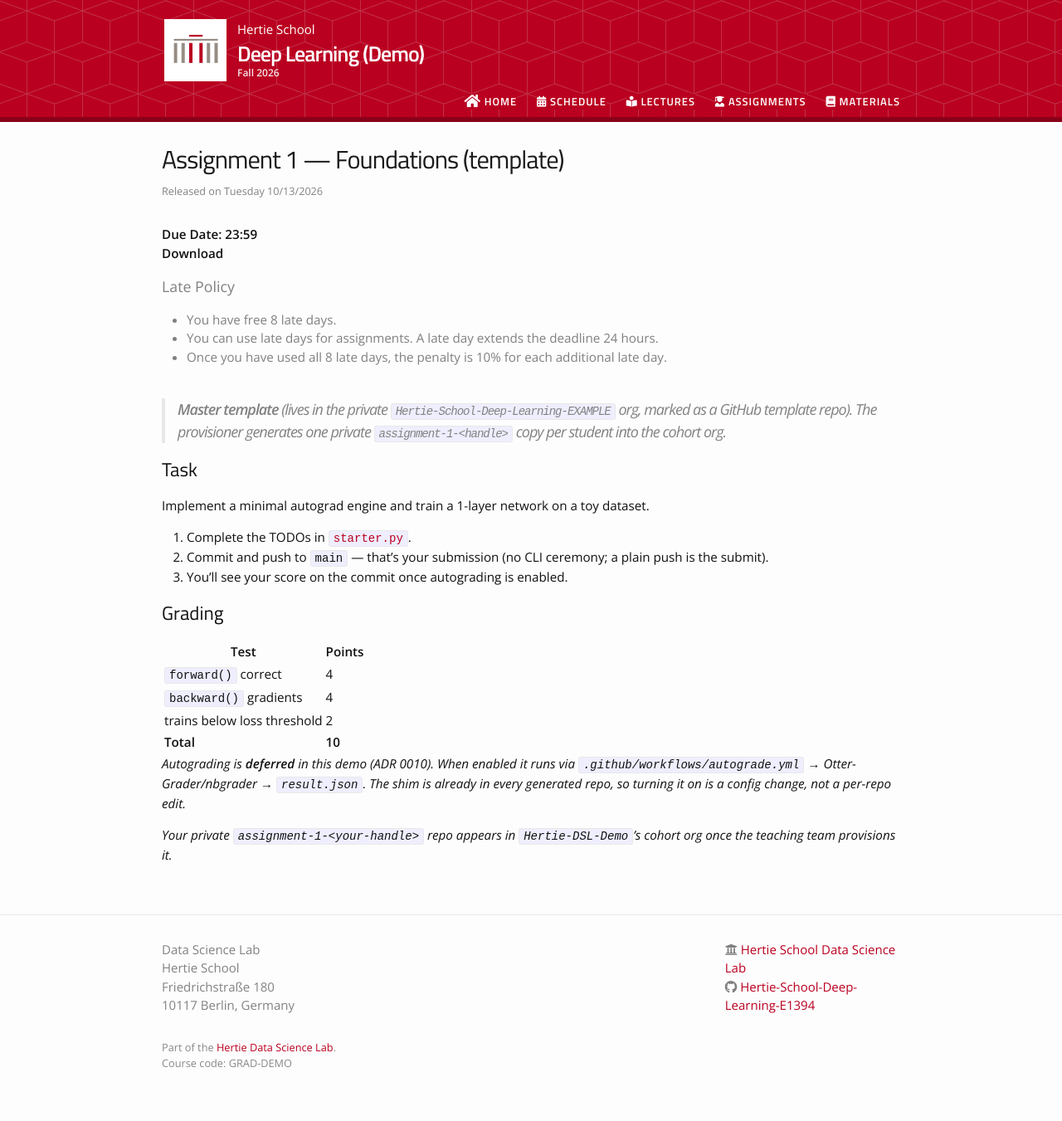
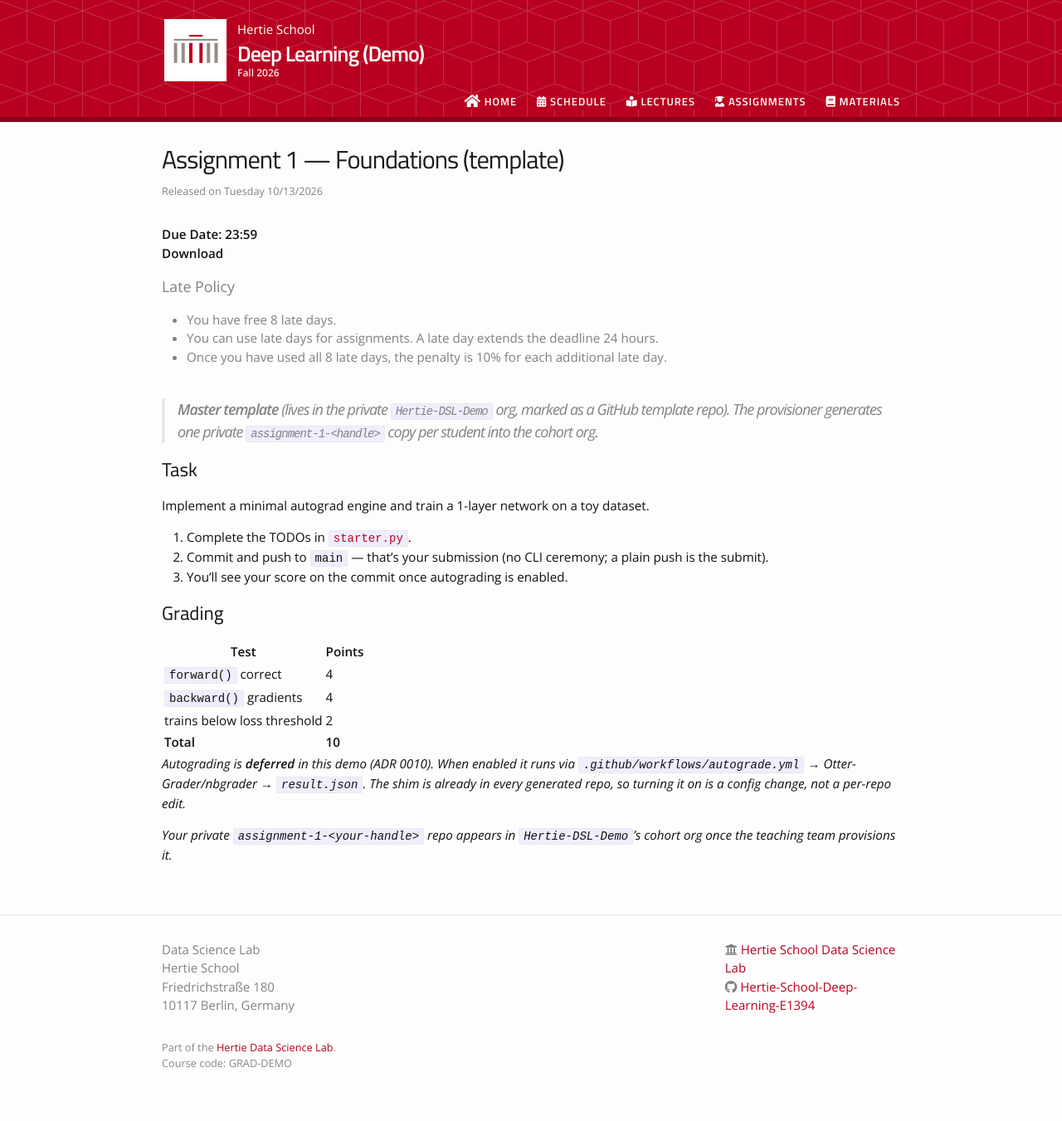
Before and after one commit to DSL-Demo-f2026/dsl-demo-f2026.github.io, a Jekyll site: the page built from _assignments/01-assignment-1-f2026.md, in a window 1280 px wide. Shown: the whole page at 83% size. Built offline with Jekyll 4.4.1, drawn with Linux system fonts in a browser that asks for light colours; nearby versions of some CDN libraries.

Commit message:
site: sync from org structure

```diff
--- a/_assignments/01-assignment-1-f2026.md
+++ b/_assignments/01-assignment-1-f2026.md
@@ -7,7 +7,7 @@ due_event:
     date: 2026-10-13T23:59:00
     description: "Assignment 1 — Foundations (template) due"
 ---
-> **Master template** (lives in the private `Hertie-School-Deep-Learning-EXAMPLE` org, marked as a GitHub *template repo*). The provisioner generates one private `assignment-1-<handle>` copy per student into the cohort org.
+> **Master template** (lives in the private `Hertie-DSL-Demo` org, marked as a GitHub *template repo*). The provisioner generates one private `assignment-1-<handle>` copy per student into the cohort org.
 
 ## Task
 
```
Also changed, not shown: _assignments/02-assignment-2-f2026.md (+1 -1 lines).
